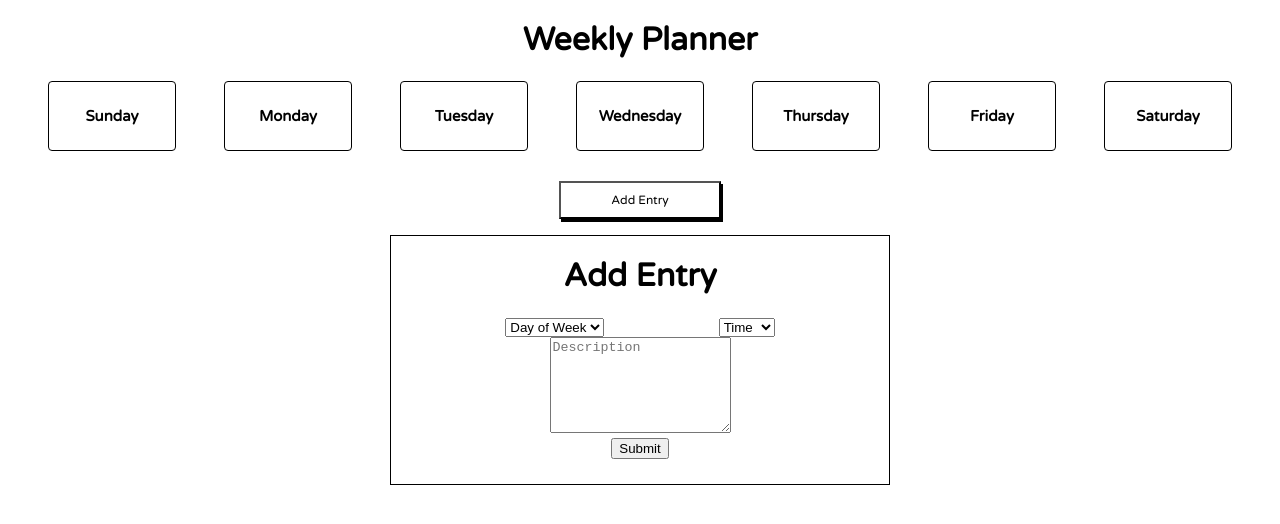
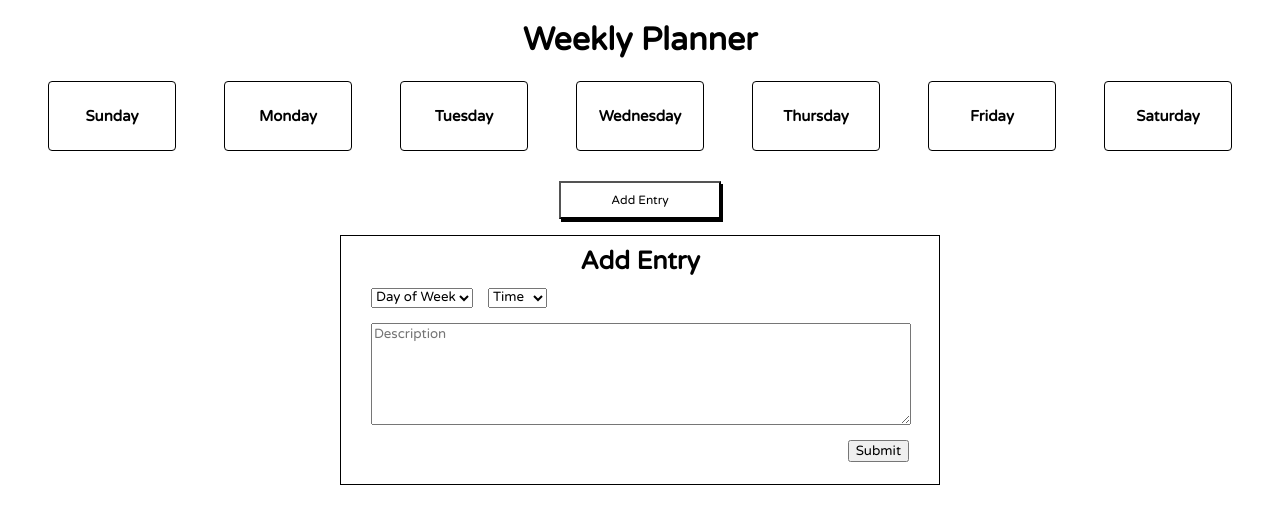
Before and after one commit to Tiffanytliem/week-planner, a website: page index.html in a window 1280 px wide. Drawn offline with Linux system fonts and the light colour scheme.

Commit message:
Styled modal

```diff
--- a/index.html
+++ b/index.html
@@ -47,11 +47,11 @@
     <div class="modal">
       <div class="row">
         <div class="column-full">
-          <h1>Add Entry</h1>
+          <h1 class="heading">Add Entry</h1>
         </div>
       </div>
       <form>
-        <div class="row">
+        <div class="row select">
           <div class="column-sixth">
             <select id="day-select">
               <option value="">Day of Week</option>
@@ -84,8 +84,8 @@
             <textarea id="description" rows="6" placeholder="Description"></textarea>
           </div>
         </div>
-        <div class="row">
-          <div class="column-full">
+        <div class="row-submit">
+          <div class="column-auto">
             <input type="submit" id="submit"></input>
           </div>
         </div>
--- a/styles.css
+++ b/styles.css
@@ -41,9 +41,47 @@ body {
 
 .modal {
   border: solid 1px black;
-  width: 500px;
+  width: 600px;
   height: 250px;
   position: absolute;
   top: calc(45vh - (250px/2));
-  left: calc(50% - 250px);
+  left: calc(50% - 300px);
+  padding: 0 30px;
 }
+
+.select {
+  justify-content: start;
+}
+
+.column-sixth {
+  margin-right: 15px;
+  margin-bottom: 15px;
+}
+
+.heading {
+  font-size: 25px;
+  margin: 10px 0;
+}
+
+#description {
+  width: 540px;
+  font-family: "Varela Round", sans-serif;
+}
+
+.column-auto {
+  flex-basis: auto;
+  justify-content: end;
+}
+
+.row-submit {
+  display: flex;
+  flex-wrap: wrap;
+  justify-content: end;
+  margin-top: 10px;
+}
+
+#day-select,
+#time-select,
+#submit {
+  font-family: "Varela Round", sans-serif;
+}
```
